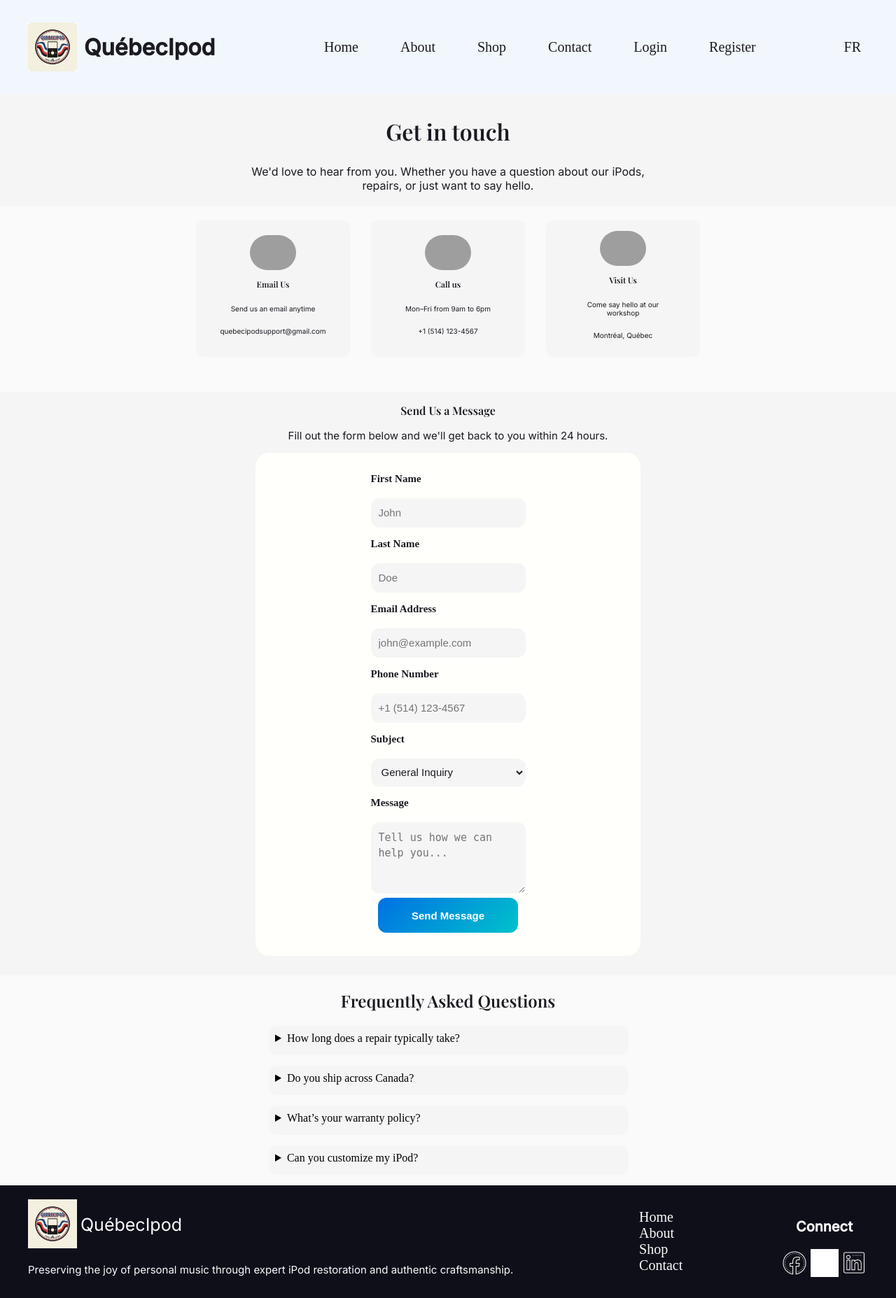
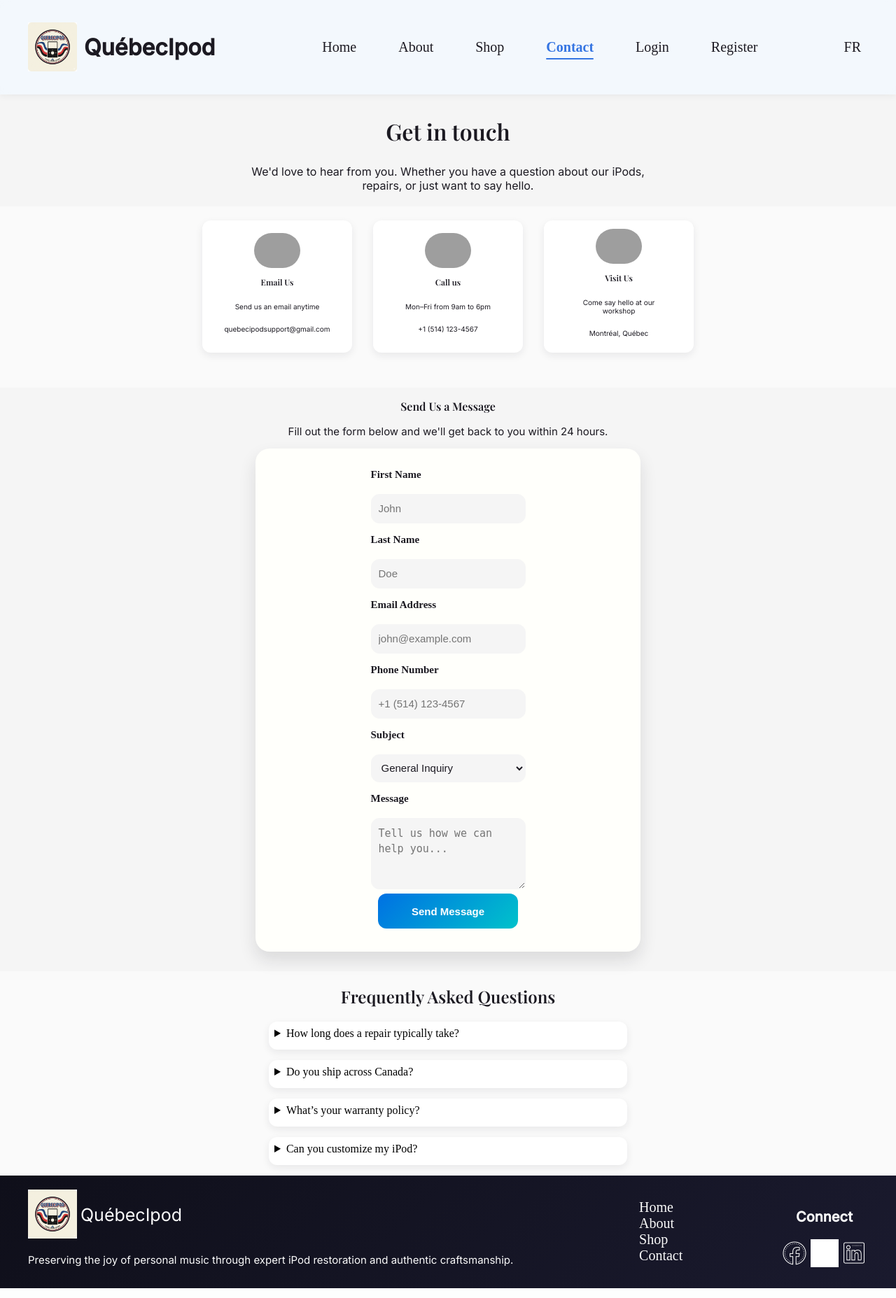
Before and after one commit to 0n1xx/Ipod_marketplace, a PHP site: page /contact.php in a window 1280 px wide. Shown: the whole page at 70% size. Run offline with PHP 8.4, Linux system fonts and the light colour scheme; some libraries are stand-ins or nearby versions; grey boxes are pictures that could not be loaded.

Commit message:
Redesign UI: visual design system, active nav, loading states Introduce shared CSS variables for shadows/radius/accent colour and apply them consistently across product/cart/order/FAQ cards, header, and footer. Highlight the active nav link, soften empty-state and toast colours, add keyboard focus rings, and disable submit buttons with a spinner to prevent double-submits on cart/checkout forms.

```diff
--- a/css/style.css
+++ b/css/style.css
@@ -8,6 +8,17 @@
     --blue-back: #80B3E5;
     --dark-blue-back: #0f0f1a;
 
+    /* Accent colour reused for highlights, active states and focus rings */
+    --accent: #3575e2;
+    --accent-teal: #0A6B5A;
+
+    /* Shared shadows/radius so every card/button feels like one design system */
+    --radius: 1.2rem;
+    --radius-lg: 2rem;
+    --shadow-sm: 0 0.4rem 1.2rem rgba(28, 26, 34, 0.08);
+    --shadow-md: 0 1.2rem 2.4rem rgba(28, 26, 34, 0.12);
+    --transition: all 0.3s ease;
+
     /* General values to all "h" elements to keep everything consistent */
     --h1-font-size: clamp(3vh, 4vh, 5vh);
     --h1-font-weight: 700;
@@ -72,7 +120,9 @@ header{
     position: sticky;
     top: 0;
     z-index: 2;
-    background-color: var(--light-blue-back);
+    background-color: rgba(241, 247, 253, 0.85);
+    backdrop-filter: blur(0.8rem);
+    box-shadow: 0 0.2rem 1rem rgba(28, 26, 34, 0.06);
 }
 
 /* making the first div with the image and the name of the company a flex container */
@@ -136,6 +186,40 @@ header nav a {
     font-weight: 500;
     padding: 0.5rem 0.5rem;
     margin: 0.5rem;
+    position: relative;
+    transition: color 0.3s ease;
+}
+
+/* Underline that grows in on hover, and stays on the current page's link */
+header nav a::after{
+    content: "";
+    position: absolute;
+    left: 0.5rem;
+    right: 0.5rem;
+    bottom: -0.2rem;
+    height: 0.2rem;
+    background-color: var(--accent);
+    border-radius: 0.2rem;
+    transform: scaleX(0);
+    transform-origin: center;
+    transition: transform 0.3s ease;
+}
+
+header nav a:hover{
+    color: var(--accent);
+}
+
+header nav a:hover::after{
+    transform: scaleX(1);
+}
+
+header nav a.active{
+    color: var(--accent);
+    font-weight: 700;
+}
+
+header nav a.active::after{
+    transform: scaleX(1);
 }
 
 header .lang-switch a {
@@ -159,7 +243,7 @@ footer{
     align-items: center;
     justify-content: space-between;
     padding: 1.6rem 4rem;
-    background-color: var(--dark-blue-back);
+    background: linear-gradient(135deg, var(--dark-blue-back) 0%, #1a1a2e 100%);
 }
 
 .footer-logo > div{
@@ -487,9 +572,9 @@ footer{
 
 .contact-method{
     padding: 1.2rem 3.2rem;
-    background-color: var(--light-grey);
-    border: 0.3rem solid var(--light-grey);
-    border-radius: 1rem;
+    background-color: #fff;
+    border-radius: var(--radius);
+    box-shadow: var(--shadow-sm);
     max-width: 150px;
     display: flex;
     justify-content: center;
@@ -541,7 +626,8 @@ footer{
     margin: 3rem auto;
     padding: 2.5rem;
     background: #fffffb; /* just use it for the form here, so it has some visual differences */
-    border-radius: 2rem;
+    border-radius: var(--radius-lg);
+    box-shadow: var(--shadow-md);
 }
 
 .form-details fieldset{
@@ -684,12 +770,17 @@ footer{
 }
 
 .question-answer{
-    background: var(--light-grey);
-    border: 1px solid var(--light-grey);
-    border-radius: 1.2rem;
+    background: #fff;
+    border-radius: var(--radius);
+    box-shadow: var(--shadow-sm);
     margin-bottom: 1.5rem;
     min-height: 4rem;
     width: 100%;
+    transition: var(--transition);
+}
+
+.question-answer:hover{
+    box-shadow: var(--shadow-md);
 }
 
 .question-answer summary,
--- a/js/custom-js.js
+++ b/js/custom-js.js
@@ -19,7 +19,22 @@ document.addEventListener('DOMContentLoaded', function() {
 
     // Thumbnail gallery on the product detail page
     initProductGallery();
+
+    // Disables submit buttons on click so cart/checkout forms can't be double-submitted
+    initSubmitGuard();
 });
+
+function initSubmitGuard() {
+    document.querySelectorAll("form").forEach((form) => {
+        form.addEventListener("submit", () => {
+            const button = form.querySelector('button[type="submit"]');
+            if (!button || button.disabled) return;
+            button.dataset.originalText = button.textContent;
+            button.disabled = true;
+            button.classList.add("is-loading");
+        });
+    });
+}
 
 function initProductGallery() {
     const mainImage = document.getElementById("main-product-image");
--- a/templates/header.php
+++ b/templates/header.php
@@ -6,6 +6,9 @@ require __DIR__ . '/../includes/lang.php';
 // every page before this template); callers that skip bootstrap.php
 // would need to require it explicitly
 Session::start();
+
+// Used to highlight the current page's link in the nav
+$currentPage = basename($_SERVER['PHP_SELF']);
 ?>
 <!doctype html>
 <html lang="<?php echo $lang; ?>">
@@ -31,10 +34,10 @@ Session::start();
     <!-- Adding the menu with all of the links to other pages -->
     <nav>
         <menu>
-            <li class="nav_menu"><a href="index.php?lang=<?php echo $lang; ?>"><?php echo $L['navHome']; ?></a></li>
-            <li class="nav_menu"><a href="about.php?lang=<?php echo $lang; ?>"><?php echo $L['navAbout']; ?></a></li>
-            <li class="nav_menu"><a href="shop.php?lang=<?php echo $lang; ?>"><?php echo $L['navShop']; ?></a></li>
-            <li class="nav_menu"><a href="contact.php?lang=<?php echo $lang; ?>"><?php echo $L['navContact']; ?></a></li>
+            <li class="nav_menu"><a href="index.php?lang=<?php echo $lang; ?>" class="<?= $currentPage === 'index.php' ? 'active' : '' ?>"><?php echo $L['navHome']; ?></a></li>
+            <li class="nav_menu"><a href="about.php?lang=<?php echo $lang; ?>" class="<?= $currentPage === 'about.php' ? 'active' : '' ?>"><?php echo $L['navAbout']; ?></a></li>
+            <li class="nav_menu"><a href="shop.php?lang=<?php echo $lang; ?>" class="<?= in_array($currentPage, ['shop.php', 'product.php']) ? 'active' : '' ?>"><?php echo $L['navShop']; ?></a></li>
+            <li class="nav_menu"><a href="contact.php?lang=<?php echo $lang; ?>" class="<?= $currentPage === 'contact.php' ? 'active' : '' ?>"><?php echo $L['navContact']; ?></a></li>
             <?php if (Session::isLoggedIn()): ?>
                 <?php $accountPage = Session::get('is_admin') == 1 ? 'admin-dashboard.php' : 'personal-account.php'; ?>
                 <?php if (Session::get('is_admin') != 1): ?>
```
Also changed, not shown: other parts of css/style.css (+114 -16 lines).
